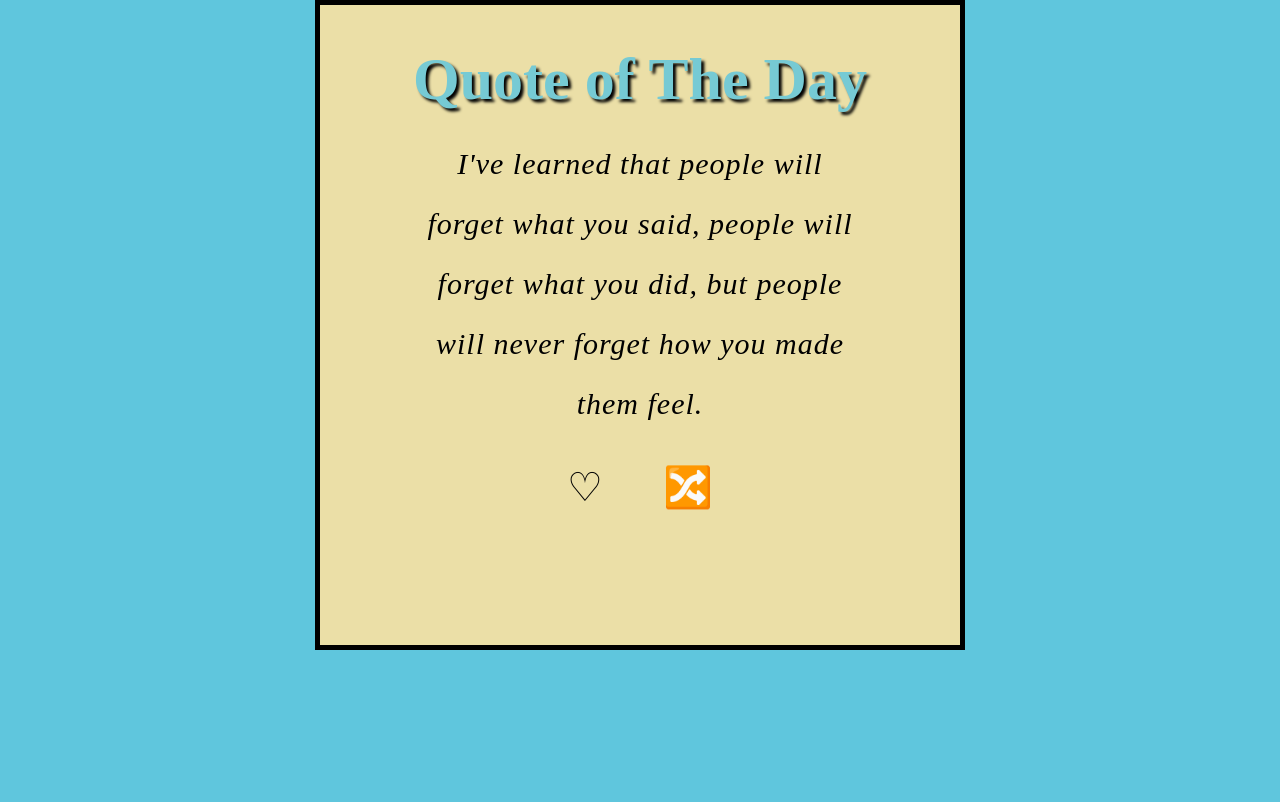
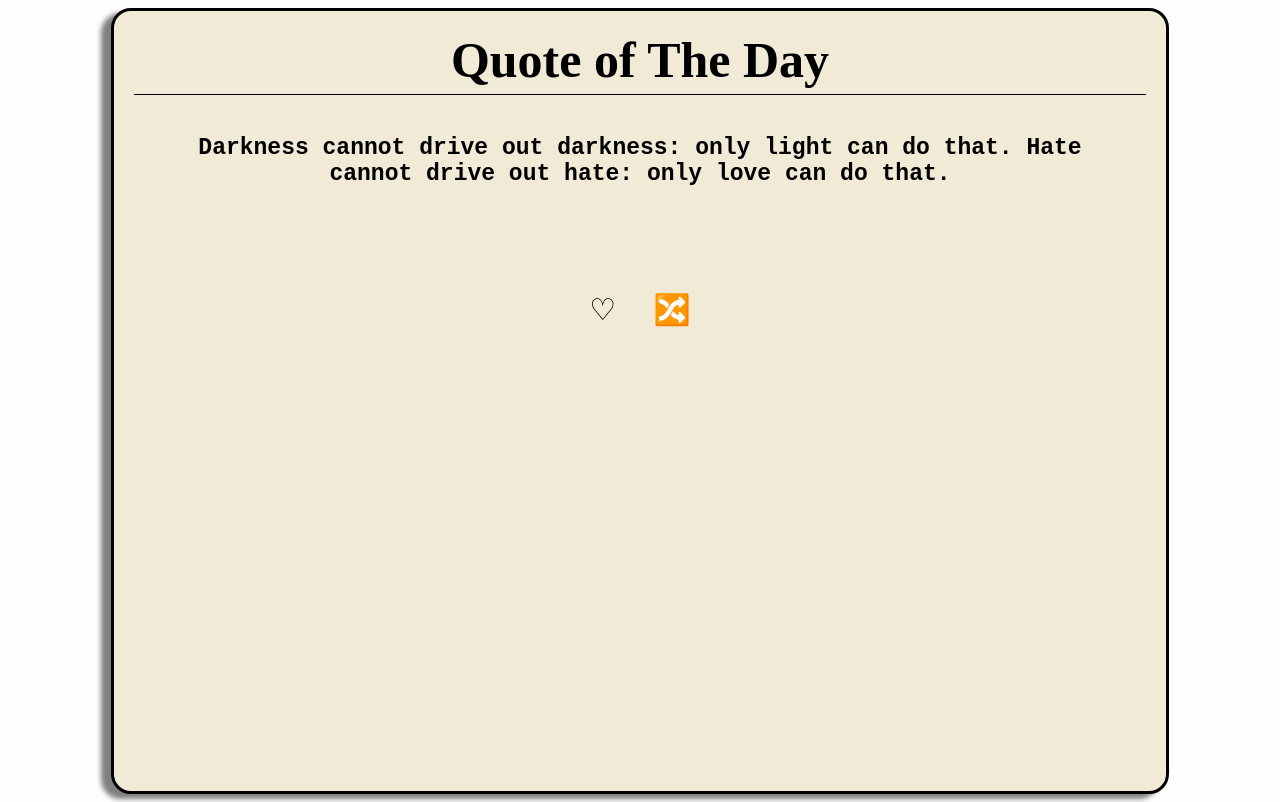
Before and after one commit to mangohead33/Quote-of-the-Day-, a React app: page / in a window 1280 px wide. Built offline with nearby package versions, Linux system fonts and the light colour scheme.

Commit message:
Modified the overall style of the app, and added contianers to help with organizing components stylistically

```diff
--- a/src/App.js
+++ b/src/App.js
@@ -1,22 +1,26 @@
 import React, {useState, useEffect} from 'react';
 import Textbox from './components/Textbox.js';
+import ToggleFavorites from './components/ToggleFavorites.js';
 import './components/styles/style.css'
 
 // quote = ["quote", favorite: boolean]
 let quotes = [
-  ['Be yourself; everyone else is already taken.', false],
+  [`Well that's not very nice - it's hideous!`, true],
   [`Two things are infinite: the universe and human stupidity; and I'm not sure about the universe`, false],
-  ['So many books, so little time.', false],
+  [`Well, it's no wonder you don't have any friends.`, true],
   [`Be who you are and say what you feel, because those who mind don't matter, and those who matter don't mind.`, false],
   [`You know you're in love when you can't fall asleep because reality is finally better than your dreams.`, false],
   [`If you tell the truth, you don't have to remember anything.`, false],
   [`I've learned that people will forget what you said, people will forget what you did, but people will never forget how you made them feel.`, false],
-  [`Darkness cannot drive out darkness: only light can do that. Hate cannot drive out hate: only love can do that.`, false]
+  [`Darkness cannot drive out darkness: only light can do that. Hate cannot drive out hate: only love can do that.`, false],
+  [`Ogres are like onions: ogres have layers, and onions have layers.`, true]
 ];
 
 const App = () => {
-  let [quoteId, setQuoteId] = useState(Math.floor(Math.random() * quotes.length))
+
+  let [quoteId, setQuoteId] = useState(Math.floor(Math.random() * quotes.length));
   let [favStatus, setFavStatus] = useState(quotes[quoteId][1]);
+  let [toggleStatus, setToggle] = useState(false);
 
   useEffect(() => {
     setFavStatus(quotes[quoteId][1]);
@@ -38,17 +42,21 @@ const App = () => {
     })
   }
 
+  function adjustToggle() {
+    setToggle((c) => !c)
+  }
+
   return (
-    <>
+    <div className="app-container">
     <h1>Quote of The Day</h1>
     <Textbox
     quote ={quotes[quoteId]}
     favStatus={favStatus}
-    shuffleQuote={() => adjustQuoteId()}
-    favoriteAQuote={() => adjustFav()}
+    shuffleQuote={adjustQuoteId}
+    favoriteAQuote={adjustFav}
     />
-    </>
-  )
+    </div>
+    )
 }
 
 export default App;
--- a/src/components/FavoritesButton.js
+++ b/src/components/FavoritesButton.js
@@ -3,7 +3,9 @@ import './styles/style.css';
 
 const FavoritesButton = ({favStatus, favoriteAQuote}) => {
     return (
+      <>
       <button name="favorites" onClick={favoriteAQuote}>{favStatus ? '❤️' : '♡'}</button>
+      </>
     )
 }
 
--- a/src/components/ShuffleQuoteButton.js
+++ b/src/components/ShuffleQuoteButton.js
@@ -3,7 +3,9 @@ import './styles/style.css';
 
 const ShuffleQuoteButton = ({shuffleQuote}) => {
   return (
+    <>
     <button name="shuffle" onClick={shuffleQuote}>🔀</button>
+    </>
   )
 
 }
--- a/src/components/Textbox.js
+++ b/src/components/Textbox.js
@@ -6,8 +6,8 @@ import './styles/style.css'
 function Textbox({quote, shuffleQuote, favStatus, favoriteAQuote}) {
   return (
     <>
-  <div class="quote-style">{quote[0]}</div>
-  <div class="button-container">
+  <div className="quote-box">{quote[0]}</div>
+  <div className="buttons-container">
   <FavoritesButton favStatus={favStatus} favoriteAQuote={favoriteAQuote}/>
   <ShuffleQuoteButton shuffleQuote={shuffleQuote}/>
   </div>
--- a/src/components/styles/style.css
+++ b/src/components/styles/style.css
@@ -1,50 +1,57 @@
 html {
-  background-color: #5FC6DD;
+  background-color: rgb(255, 253, 252);
+}
+
+.app-container {
+  max-width: 80%;
+  min-height: 740px;
+  border-radius: 20px;
+  box-shadow: -10px 5px 5px grey;
+  margin: auto;
+  background-color: rgb(240, 234, 214);
+  padding: 20px 20px 20px 20px;
+  border: 3px solid black;
 }
 
 h1 {
-  margin: 0;
-  padding: 20px 0;
-  color: #76CAD4;
-  text-shadow: 3px 3px 3px black;
-  font-size: 60px;
+  margin: 0 auto;
+  padding-bottom: 5px;
+  color: black;
+  font-size: 50px;
+  font-family: cursive;
   text-align: center;
+  border-bottom:1px solid black;
 }
 
-body {
-  width: 600px;
-  height: 600px;
+.quote-box {
   margin: 0 auto;
-  background-color: #EBDFA7;
-  padding: 20px 20px 20px 20px;
-  border: 5px solid black;
+  min-height: 125px;
+  padding: 4% 5% 3% 5%;
+  text-align: center;
+  font-size: 23px;
+  font-weight: bold;
+  font-family: 'Courier New', Courier, monospace ;
 }
 
-.quote-style {
-  padding: 10px auto;
-  margin: auto;
-  text-align: center;
-  width: 450px;
-  color: Black;
-  font-size: 30px;
-  line-height: 2;
-  letter-spacing: 1px;
-  font-style: italic;
-}
-
-.button-container {
-  display: inline-block;
-  margin: auto;
-  text-align: center;
-  border: none;
-  padding: 10px auto;
-  width: 600px;
+.buttons-container {
+  margin: 0 auto;
+  display: flex;
+  justify-content: center;
+  gap: 25px;
 }
 
 button {
-  background-color: #EBDFA7;
+  border: none;
+  background-color: rgb(240, 234, 214);
+  font-size: 30px;
+}
+
+/*
+
+button {
+  background-color: grey;
   border: none;
   padding: 30px 30px;
   text-align: center;
   font-size: 40px;
-}
+} */
```
